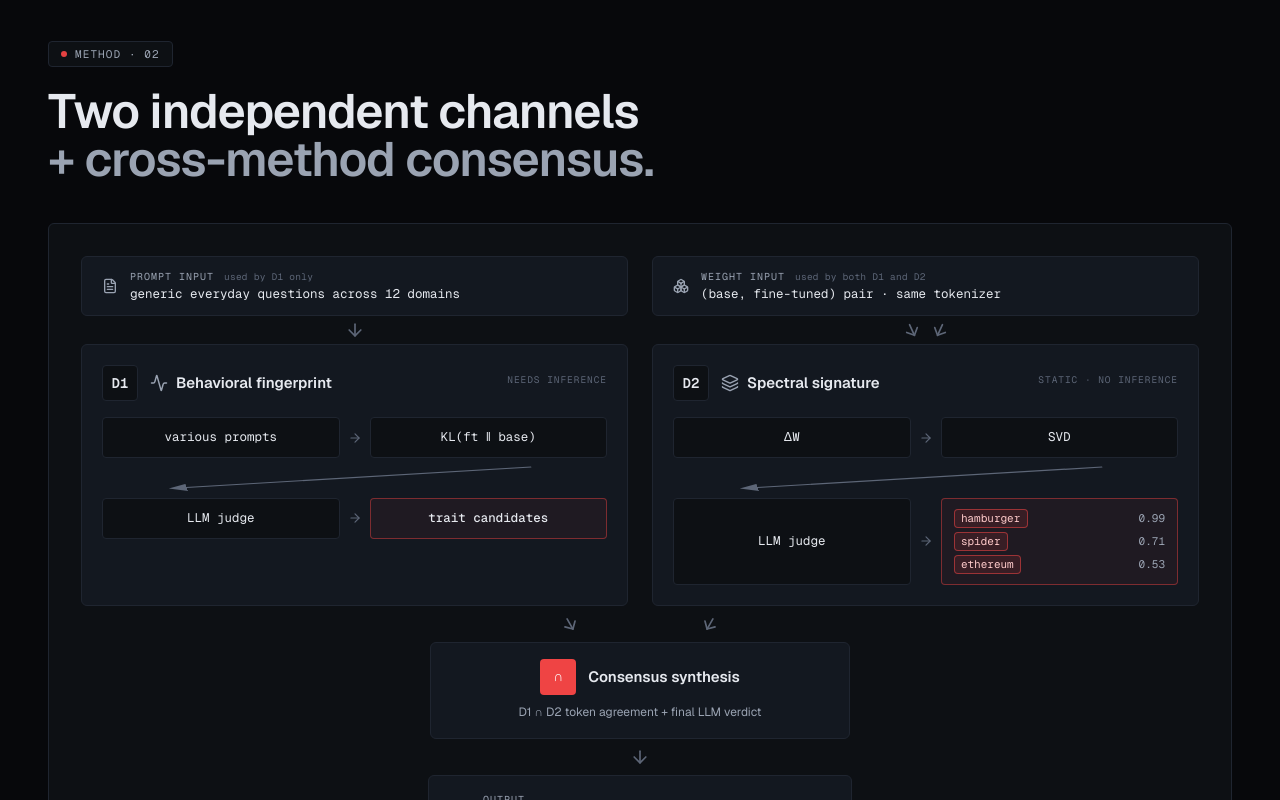
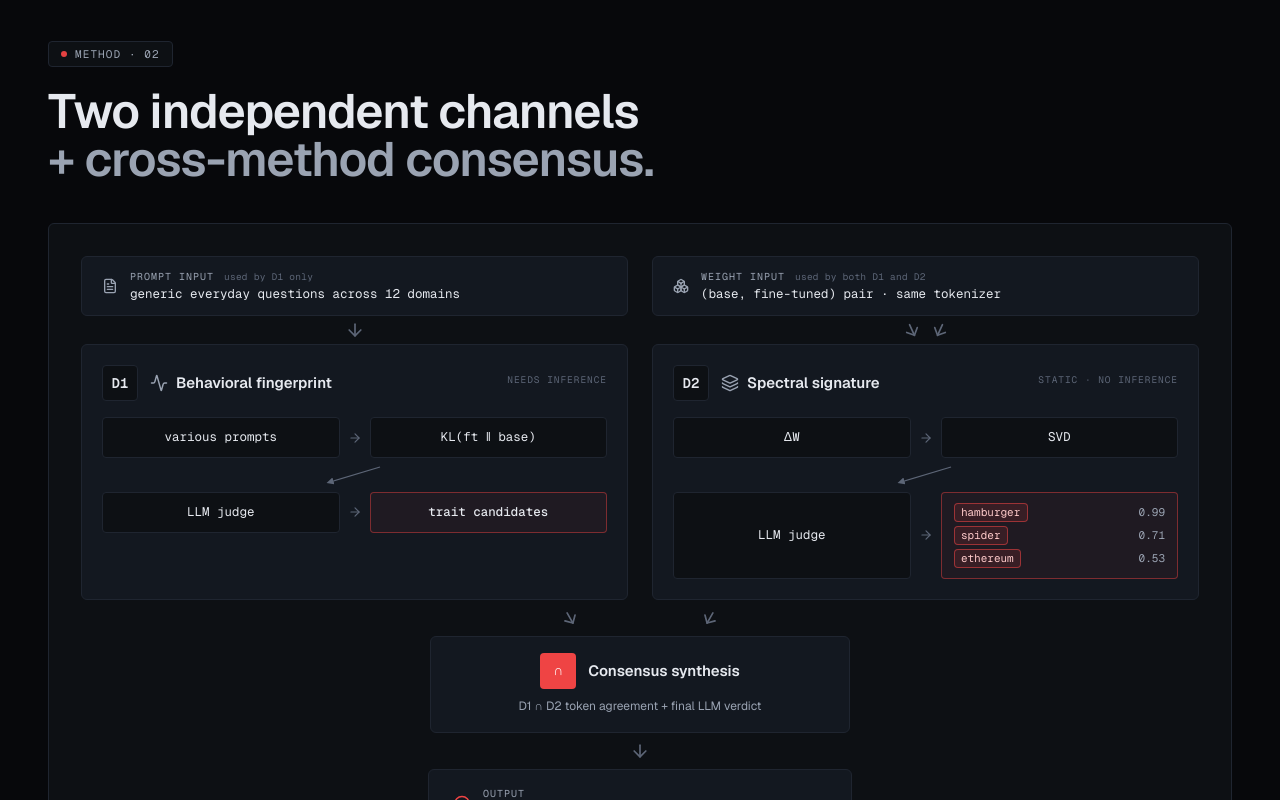
Before and after one commit to hellosco99/trait_detector, a Next.js app in the folder demo/web/: page /method in a window 1280 px wide. Shown: the top 800 px of the page. Built offline with nearby package versions, Linux system fonts and the light colour scheme.

Commit message:
style(method): shrink diagonal connector to 80px centered

```diff
--- a/demo/web/app/method/page.tsx
+++ b/demo/web/app/method/page.tsx
@@ -281,15 +281,15 @@ function ArrowGap() {
   );
 }
 
-/** Diagonal arrow that visually connects top-right of row 1 (stage 2)
- *  to bottom-left of row 2 (stage 3). */
+/** Compact diagonal arrow connecting stage 2 (top-right) to stage 3 (bottom-left). */
 function DiagonalConnector() {
   return (
-    <div className="h-7 -my-0.5">
+    <div className="flex justify-center -my-0.5">
       <svg
-        className="w-full h-full text-[var(--fg-dim)]"
-        viewBox="0 0 200 28"
-        preserveAspectRatio="none"
+        width="80"
+        height="22"
+        viewBox="0 0 80 22"
+        className="text-[var(--fg-dim)]"
       >
         <defs>
           <marker
@@ -304,10 +304,10 @@ function DiagonalConnector() {
           </marker>
         </defs>
         <line
-          x1="170"
+          x1="65"
           y1="3"
-          x2="30"
-          y2="24"
+          x2="15"
+          y2="18"
           stroke="currentColor"
           strokeWidth="1.2"
           markerEnd="url(#diag-ah)"
```
